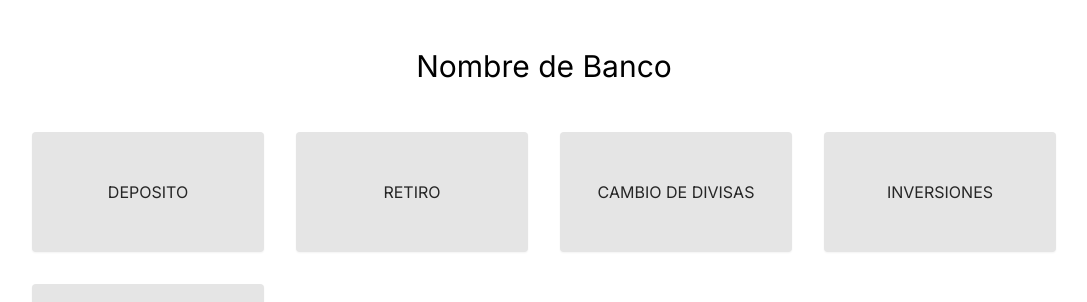
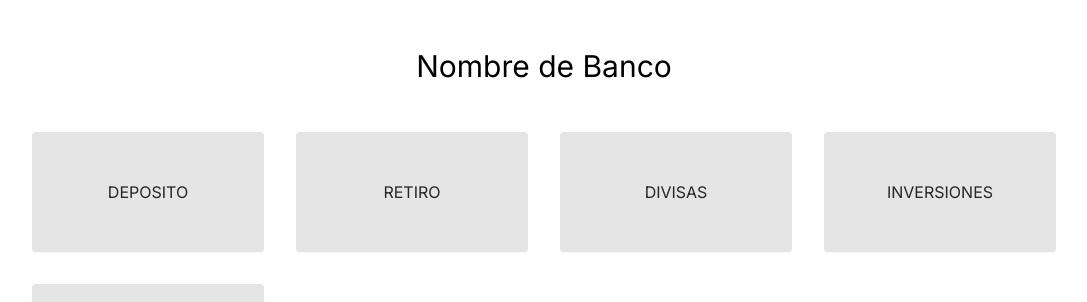
Before and after one commit to Wichosu/sistema_bancario, a Next.js app: page / in a window 1280 px wide. Shown: the top 302 px of the page, without its empty margins (96-1183 px from the left). Built offline with nearby package versions, Linux system fonts and the light colour scheme; no server answers.

Commit message:
Added route to operations

```diff
--- /dev/null
+++ b/app/actividad/page.tsx
@@ -0,0 +1,7 @@
+export default function Page(){
+  return(
+    <div>
+      Actividad
+    </div>
+  )
+}
--- /dev/null
+++ b/app/deposito/page.tsx
@@ -0,0 +1,7 @@
+export default function Page(){
+  return(
+    <div>
+      Deposito
+    </div>
+  )
+}
--- /dev/null
+++ b/app/divisas/page.tsx
@@ -0,0 +1,7 @@
+export default function Page(){
+  return(
+    <div>
+      Divisas
+    </div>
+  )
+}
--- /dev/null
+++ b/app/inversiones/page.tsx
@@ -0,0 +1,7 @@
+export default function Page(){
+  return(
+    <div>
+      Inversiones
+    </div>
+  )
+}
--- a/app/page.tsx
+++ b/app/page.tsx
@@ -13,7 +13,7 @@ async function getDB() {
   }
 }
 
-const operations : Operation[] = ['deposito', 'retiro', 'cambio de divisas', 'inversiones', 'actividad']
+const operations : Operation[] = ['deposito', 'retiro', 'divisas', 'inversiones', 'actividad']
 
 export default async function Home() {
   return (
--- /dev/null
+++ b/app/retiro/page.tsx
@@ -0,0 +1,7 @@
+export default function Page(){
+  return(
+    <div>
+      Retiro
+    </div>
+  )
+}
--- a/components/OperationCard.tsx
+++ b/components/OperationCard.tsx
@@ -1,4 +1,5 @@
 import { Operation } from "@/types"
+import Link from "next/link"
 
 interface Props {
   operation: Operation
@@ -6,10 +7,12 @@ interface Props {
 
 export default function OperationCard({ operation } : Props) {
   return (
-    <div className="px-4 py-12 rounded bg-neutral-200 text-neutral-800 text-center uppercase
+    <Link
+      href={`/${operation}`}
+      className="px-4 py-12 rounded bg-neutral-200 text-neutral-800 text-center uppercase
       cursor-pointer shadow-sm"
     >
       { operation }
-    </div>
+    </Link>
   )
 }
--- a/types/index.ts
+++ b/types/index.ts
@@ -1,5 +1,5 @@
 export type Operation = 'deposito'
   | 'retiro'
-  | 'cambio de divisas'
+  | 'divisas'
   | 'inversiones'
   | 'actividad'
```
